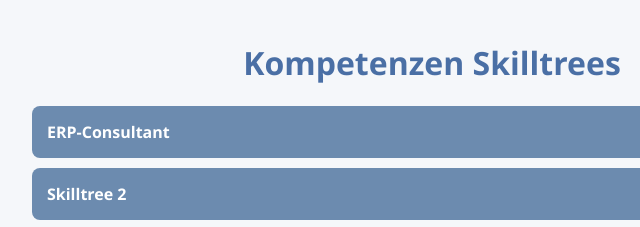
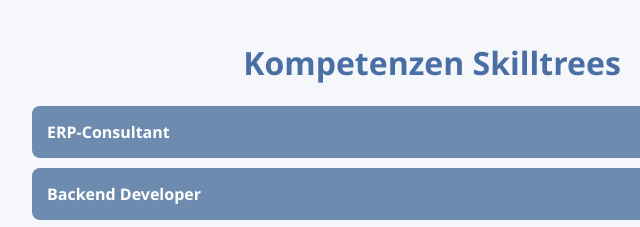
Before and after one commit to Evykhait/Evykhait.github.io, a plain HTML site: page index.html in a window 1280 px wide. Shown: the top 227 px of the page, 208-848 px from the left. Drawn offline with Linux system fonts and the light colour scheme.

Commit message:
Update index.html

```diff
--- a/index.html
+++ b/index.html
@@ -39,7 +39,7 @@
     <h1>Kompetenzen Skilltrees</h1>
     <div class="skilltree-links">
         <a href="skilltree1/" class="skilltree-link">ERP-Consultant</a>
-        <a href="skilltree2/" class="skilltree-link">Skilltree 2</a>
+        <a href="skilltree2/Backend-Developer.html" class="skilltree-link">Backend Developer</a>
         <a href="skilltree3/" class="skilltree-link">Skilltree 3</a>
         <a href="skilltree4/" class="skilltree-link">Skilltree 4</a>
         <a href="skilltree5/" class="skilltree-link">Skilltree 5</a>
```
